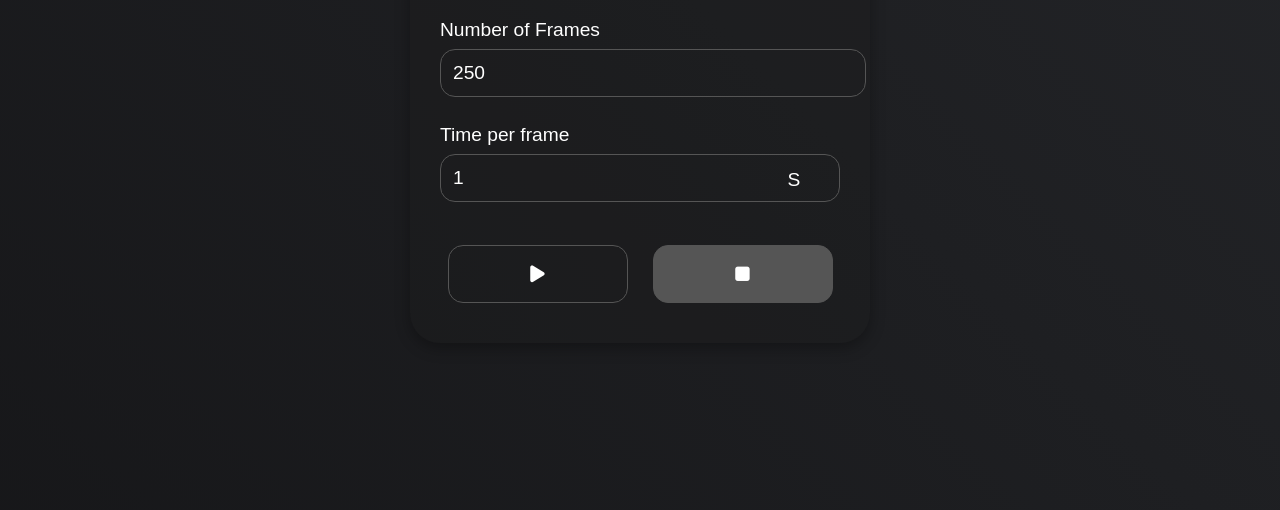
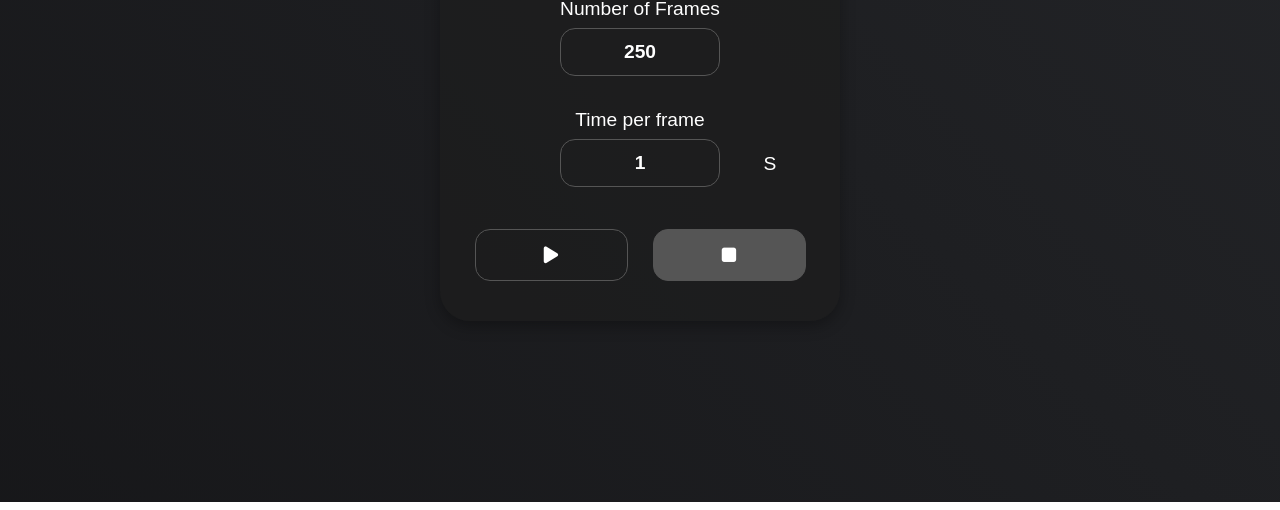
Before and after one commit to klawsklaws/Render-Timer, a plain HTML site: page index.html in a window 1280 px wide. Shown: the part 298-808 px from the top of the page. Drawn offline with Linux system fonts and the light colour scheme.

Commit message:
style.css

```diff
--- a/style.css
+++ b/style.css
@@ -1,13 +1,3 @@
-<!DOCTYPE html>
-<html lang="en">
-<head>
-    <meta charset="UTF-8">
-    <meta name="viewport" content="width=device-width, initial-scale=1.0">
-    <title>Timer App</title>
-    <!-- Include Font Awesome for icons -->
-    <link href="https://cdnjs.cloudflare.com/ajax/libs/font-awesome/6.0.0-beta3/css/all.min.css" rel="stylesheet">
-    <link rel="stylesheet" href="style.css">
-    <style>
 /* Reset and basic styles */
 * {
     margin: 0;
@@ -24,7 +14,8 @@
     display: flex;
     justify-content: center;
     align-items: center;
-            height: 100%;
+    height: 100vh;
+    text-align: center;
     padding: 20px;
 }
 
@@ -44,17 +35,19 @@
 .container {
     max-width: 400px;
     width: 100%;
-            background-color: rgba(29, 29, 29, 0.3);  /* Dark background with 80% opacity */
+    background-color: rgba(29, 29, 29, 0.7);  /* Dark background with 70% opacity */
     border-radius: 30px;
     padding: 40px 30px; /* Adjusted padding for better spacing */
     box-shadow: 0 5px 15px rgba(0, 0, 0, 0.3);
 }
 
+/* Header styling */
 h1 {
     font-size: 2.5rem;
     margin-bottom: 30px; /* Increased spacing for breathing room */
 }
 
+/* General input container styling */
 .inputs {
     margin-bottom: 25px; /* Increased space between input sections */
 }
@@ -70,76 +63,126 @@
 .inputs select {
     padding: 12px; /* Increased padding for a balanced look */
     font-size: 1.2rem; /* Larger font for consistency */
+    font-weight: bold; /* Make input numbers bold */
     border: 1px solid #555;
     background-color: transparent; /* Fully transparent background */
     color: white;
     margin-bottom: 2.5px; /* More space between inputs */
     border-radius: 15px;
-            width: 100%; /* Ensure full width of inputs */
 }
 
+/* Remove spinners on numeric inputs */
+input[type="number"]::-webkit-inner-spin-button,
+input[type="number"]::-webkit-outer-spin-button {
+    -webkit-appearance: none;
+    margin: 0;
+}
+
+input[type="number"] {
+    -moz-appearance: textfield; /* Firefox */
+}
+
+/* Adjusting input fields for number of frames and time per frame */
+.inputs input {
+    width: 160px; /* Slightly wider input fields */
+    text-align: center; /* Center align the text inside inputs */
+}
+
+/* Flexbox container for time per frame input and unit display */
 .time-input-container {
     display: flex;
-            justify-content: center;
-            align-items: center;
-            gap: 15px;
-            position: relative;
+    justify-content: center; /* Center-align the entire group */
+    align-items: center; /* Vertically align elements */
+    gap: 15px; /* Increased gap for better spacing */
+    width: 100%; /* Ensure full container width */
+    position: relative; /* Enable absolute positioning for adjustments */
 }
 
+/* Styling for the input field */
+.time-input-container input {
+    width: 160px; /* Adjust width for visual consistency */
+    text-align: center; /* Center-align the input text */
+}
+
+/* Styling for the unit display (dropdown or text) */
 #timeUnitDisplay {
-            font-size: 1.2rem;
+    font-size: 1.2rem; /* Slightly larger text for visibility */
     padding: 6px;
     cursor: pointer;
     background-color: transparent;
     border-radius: 10px;
     color: white;
     text-align: center;
-            width: 40px;
-            position: absolute;
-            right: 0;
-            transform: translateX(-20px);
+    width: 40px; /* Adjusted width for proportion */
+    position: absolute; /* Position the dropdown */
+    right: 0; /* Align it to the far right of the container */
+    transform: translateX(-20px); /* Adjusted spacing for alignment */
 }
 
 #timeUnitDisplay:hover {
     background-color: #444;
 }
 
+/* Timer display */
 .timer p {
     font-size: 5.5rem;
-            margin-top: 40px;
-            margin-bottom: 40px;
+    margin-top: 40px; /* Increased margin above the timer */
+    margin-bottom: 40px; /* Added margin below the timer for consistent spacing */
 }
 
+/* General input container styling */
+.inputs {
+    margin-bottom: 30px; /* Increased space between input sections */
+}
+
+/* Controls container styling */
 .controls {
     display: flex;
     justify-content: center;
-            gap: 25px;
-            margin-top: 40px;
+    gap: 25px; /* Wider gap between buttons for visual balance */
+    margin-top: 40px; /* More space above buttons to balance with the timer */
 }
 
+/* Button styling */
 .controls button {
-            background-color: transparent;
+    background-color: transparent; /* Fully transparent background */
     color: white;
     border: 1px solid #555;
-            padding: 15px 20px;
-            font-size: 1.4rem;
+    padding: 15px 20px; /* Adjusted padding for a better feel */
+    font-size: 1.4rem; /* Consistent button font size */
     cursor: pointer;
-            width: 45%;
+    width: 45%; /* Adjust width of buttons */
     border-radius: 15px;
     transition: background-color 0.3s;
+    display: flex;
+    justify-content: center;
+    align-items: center;
 }
 
 .controls button i {
-            font-size: 1.2rem;
+    font-size: 1.2rem; /* Slightly larger icons */
 }
 
 .controls button:hover {
-            background-color: rgba(51, 51, 51, 0.5);
+    background-color: rgba(51, 51, 51, 0.5); /* Add a slight background on hover */
 }
 
 .controls button:disabled {
     background-color: #555;
     cursor: not-allowed;
+}
+
+/* Remove the arrow from the select dropdown if used */
+#timeUnit {
+    -webkit-appearance: none; /* Chrome, Safari */
+    -moz-appearance: none;    /* Firefox */
+    -ms-appearance: none;     /* Internet Explorer */
+    appearance: none;         /* Standard syntax */
+}
+
+/* Hide the select dropdown visually (if needed) */
+.hidden {
+    display: none;
 }
 
 /* Safe area handling for iPhone X and newer */
@@ -152,50 +195,3 @@
 html, body {
     height: 100%;
 }
-    </style>
-</head>
-<body>
-    <div class="container">
-        <h1>Frame Timer</h1>
-
-        <!-- Input for number of frames -->
-        <div class="inputs">
-            <label for="frames">Number of Frames</label>
-            <input type="number" id="frames" value="250" min="1">
-        </div>
-
-        <!-- Time per frame input and unit selection -->
-        <div class="inputs">
-            <label for="time">Time per frame</label>
-            <div class="time-input-container">
-                <input type="number" id="time" value="1" min="1" step="0.1">
-                <span id="timeUnitDisplay" class="unit-display" onclick="toggleUnit()">S</span>
-            </div>
-        </div>
-
-        <!-- Timer display -->
-        <div class="timer">
-            <p id="timerDisplay" style="display:none">0</p>
-        </div>
-
-        <!-- Start/Pause and Stop buttons with icons -->
-        <div class="controls">
-            <button id="startPauseButton"><i class="fas fa-play"></i></button>
-            <button id="stopButton" disabled><i class="fas fa-stop"></i></button>
-        </div>
-    </div>
-
-    <script>
-        // Toggle the unit between seconds and minutes
-        function toggleUnit() {
-            var unitDisplay = document.getElementById("timeUnitDisplay");
-            if (unitDisplay.textContent === "S") {
-                unitDisplay.textContent = "M";
-            } else {
-                unitDisplay.textContent = "S";
-            }
-        }
-    </script>
-    <script src="script.js"></script>
-</body>
-</html>
```
Lines whose indentation alone changed are shown as unchanged.
